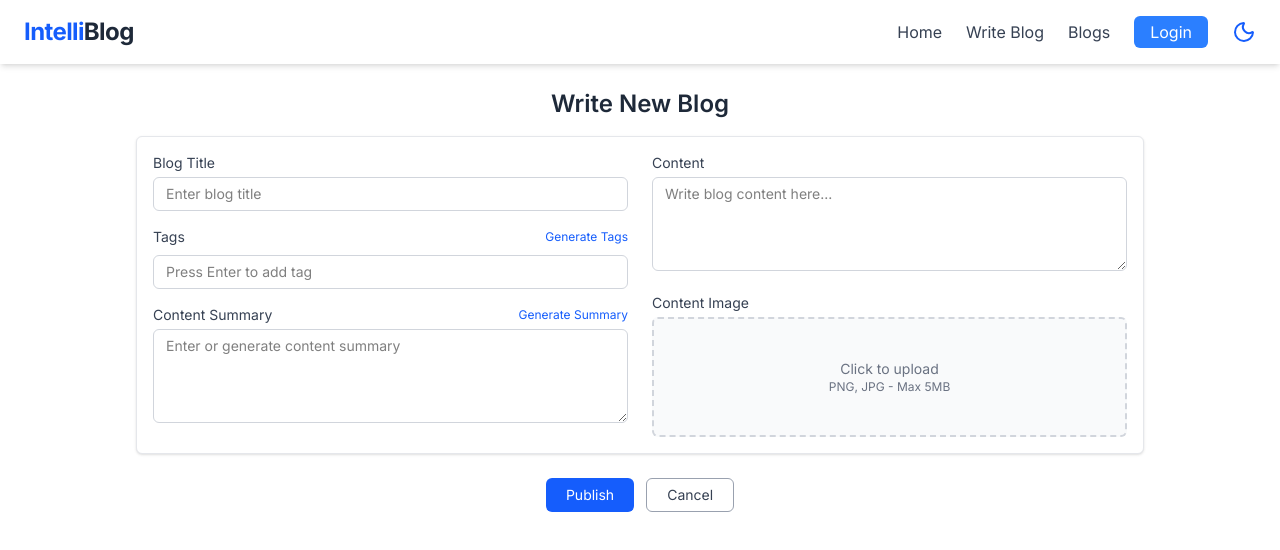
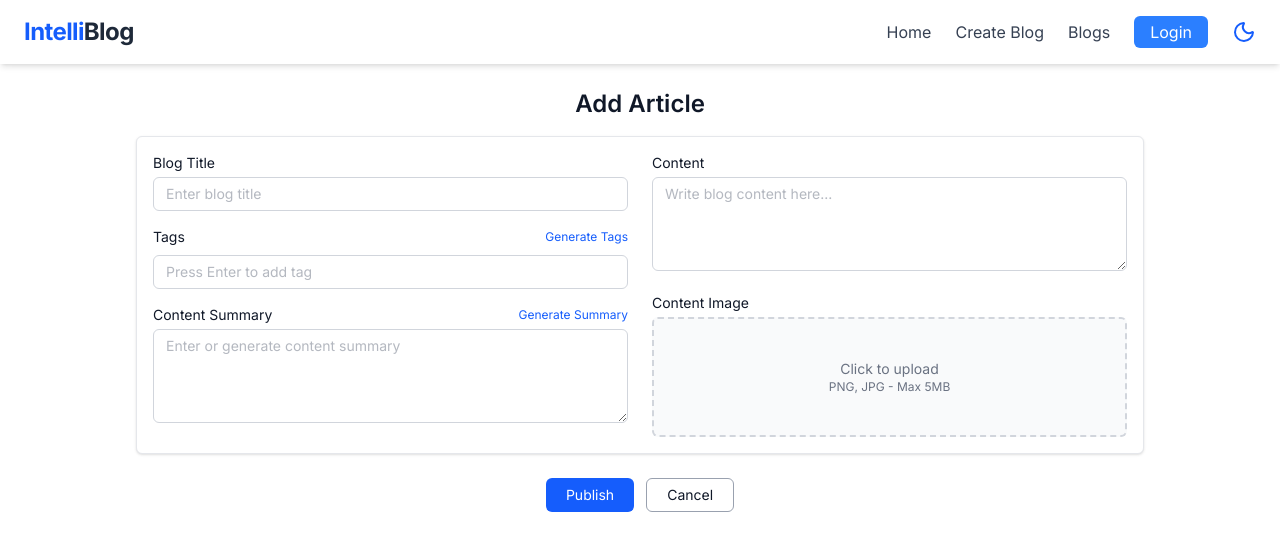
Before and after one commit to hshehriyaralam/AI-Blog-Application, a Next.js app: page /Write in a window 1280 px wide. Shown: the top 550 px of the page. Built offline with nearby package versions, Linux system fonts and the light colour scheme.

Commit message:
apply dark theme in Create Blogs page

```diff
--- a/src/app/Write/page.tsx
+++ b/src/app/Write/page.tsx
@@ -1,5 +1,7 @@
 'use client'
-import { useState, KeyboardEvent, ChangeEvent } from 'react';
+import { useState, KeyboardEvent, ChangeEvent, useContext } from 'react';
+import { ContextTheme} from '../../Context/DarkTheme'
+
 
 interface BlogFormData {
   title: string;
@@ -19,6 +21,7 @@ export default function WriteBlogForm() {
     image: null,
     imagePreview: ''
   });
+  const {themeValue, light, dark, lightText, DarkText} = useContext(ContextTheme)
 
   const handleChange = (e: ChangeEvent<HTMLInputElement | HTMLTextAreaElement>) => {
     const { name, value } = e.target;
@@ -70,32 +73,33 @@ export default function WriteBlogForm() {
   };
 
   return (
-    <div className="max-w-5xl mx-auto px-2 py-6">
-      <h1 className="text-2xl font-semibold text-gray-800 mb-4 text-center">Write New Blog</h1>
+    <div className={`w-full min-h-screen ${themeValue ? light : dark}`}>
+    <div className={`max-w-5xl  mx-auto px-2 py-6`}>
+      <h1 className={`text-2xl font-semibold  mb-4 text-center ${themeValue ? lightText : DarkText} `}>Add Article</h1>
 
-      <div className="grid grid-cols-1 lg:grid-cols-2 gap-6 bg-white border border-gray-200 rounded-md p-4 shadow-sm">
+      <div className={`grid grid-cols-1 lg:grid-cols-2 gap-6  border border-gray-200 ${themeValue ? light : dark}  rounded-md p-4 shadow-sm`}>
         {/* Left Column: Title, Tags, Summary */}
         <div className="space-y-4">
           {/* Title */}
           <div>
-            <label className="block text-sm font-medium text-gray-700 mb-1">Blog Title</label>
+            <label className={`block text-sm font-medium  mb-1 ${themeValue ? lightText : DarkText}    `}>Blog Title</label>
             <input
               type="text"
               name="title"
               value={formData.title}
               onChange={handleChange}
               placeholder="Enter blog title"
-              className="w-full px-3 py-1.5 border border-gray-300 rounded-md text-sm focus:ring-blue-200 focus:ring-1"
+              className={`w-full px-3 py-1.5 border border-gray-300 rounded-md text-sm focus:ring-blue-200 focus:ring-1 text-gray-500  `}
             />
           </div>
 
           {/* Tags */}
           <div>
             <div className="flex justify-between items-center mb-1">
-              <label className="text-sm font-medium text-gray-700">Tags</label>
+              <label className={`text-sm font-medium  ${themeValue ? lightText : DarkText} `}>Tags</label>
               <button
                 onClick={generateTags}
-                className="text-xs text-blue-600 hover:underline"
+                className="text-xs text-blue-600 hover:underline cursor-pointer"
               >
                 Generate Tags
               </button>
@@ -110,7 +114,7 @@ export default function WriteBlogForm() {
                   <button
                     type="button"
                     onClick={() => removeTag(i)}
-                    className="text-xs text-blue-500 hover:text-blue-800"
+                    className="text-xs text-blue-500 hover:text-blue-800 cursor-pointer"
                   >
                     ×
                   </button>
@@ -121,18 +125,18 @@ export default function WriteBlogForm() {
               type="text"
               onKeyDown={handleTagKeyDown}
               placeholder="Press Enter to add tag"
-              className="w-full px-3 py-1.5 border border-gray-300 rounded-md text-sm focus:ring-1 focus:ring-blue-200"
+              className={`w-full px-3 py-1.5  border border-gray-300 rounded-md text-sm focus:ring-1 focus:ring-blue-200   text-gray-500`}
             />
           </div>
 
           {/* Summary */}
           <div>
             <div className="flex justify-between items-center mb-1">
-              <label className="text-sm font-medium text-gray-700">Content Summary</label>
+              <label className={`text-sm font-medium ${themeValue ? lightText : DarkText} `}>Content Summary</label>
               <button
                 type="button"
                 onClick={generateSummary}
-                className="text-xs text-blue-600 hover:underline"
+                className={`text-xs text-blue-600 hover:underline   cursor-pointer`}
               >
                 Generate Summary
               </button>
@@ -143,7 +147,7 @@ export default function WriteBlogForm() {
               value={formData.summary}
               onChange={handleChange}
               placeholder="Enter or generate content summary"
-              className="w-full px-3 py-1.5 border border-gray-300 rounded-md text-sm focus:ring-1 focus:ring-blue-200"
+              className={`w-full px-3 py-1.5   border border-gray-300 rounded-md text-sm focus:ring-1 focus:ring-blue-200 text-gray-500 `}
             />
           </div>
         </div>
@@ -152,21 +156,21 @@ export default function WriteBlogForm() {
         <div className="space-y-4">
           {/* Content */}
           <div>
-            <label className="block text-sm font-medium text-gray-700 mb-1">Content</label>
+            <label className={`block text-sm font-medium mb-1   ${themeValue ? lightText : DarkText}`}>Content</label>
             <textarea
               name="content"
               rows={4}
               value={formData.content}
               onChange={handleChange}
               placeholder="Write blog content here..."
-              className="w-full px-3 py-1.5 border border-gray-300 rounded-md text-sm focus:ring-1 focus:ring-blue-200"
+              className={`w-full px-3   py-1.5 border border-gray-300 rounded-md text-sm focus:ring-1 focus:ring-blue-200  text-gray-500 `}
             />
           </div>
 
           {/* Image Upload */}
           <div>
-            <label className="block text-sm font-medium text-gray-700 mb-1">Content Image</label>
-            <label className="block w-full h-30 border-2 border-dashed border-gray-300 rounded-md bg-gray-50 cursor-pointer flex items-center justify-center hover:bg-gray-100 transition-colors">
+            <label className={`block text-sm font-medium  mb-1 ${themeValue ? lightText : DarkText} `}>Content Image</label>
+            <label className={`block w-full h-30 border-2 border-dashed border-gray-300 rounded-md  ${themeValue ?  'bg-gray-50' : 'bg-transparent' }     cursor-pointer flex items-center justify-center hover:bg-gray-100 transition-colors`}>
               {formData.imagePreview ? (
                 <img src={formData.imagePreview} alt="Preview" className="w-full h-full object-cover rounded" />
               ) : (
@@ -190,17 +194,18 @@ export default function WriteBlogForm() {
       <div className="mt-6 flex justify-center gap-3">
         <button
           type="button"
-          className="px-5 py-1.5 bg-blue-600 text-white text-sm rounded-md hover:bg-blue-700 transition"
+          className="px-5 py-1.5 bg-blue-600 text-white text-sm rounded-md hover:bg-blue-700 transition cursor-pointer "
         >
           Publish
         </button>
         <button
           type="button"
-          className="px-5 py-1.5 border border-gray-400 text-gray-700 text-sm rounded-md hover:bg-gray-100 transition"
+          className={`px-5 py-1.5 border border-gray-400 ${themeValue ? `  ${lightText} hover:bg-gray-100 ` : `  ${DarkText} hover:bg-gray-500 `} text-sm rounded-md  transition   cursor-pointer`}
         >
           Cancel
         </button>
       </div>
     </div>
+        </div>
   );
 }
--- a/src/components/layout/Navbar.tsx
+++ b/src/components/layout/Navbar.tsx
@@ -23,7 +23,7 @@ export default function Navbar() {
           <nav>
             <ul className={`flex space-x-6 font-medium ${themeValue ? 'text-gray-700' : 'text-gray-200'}`}>
               <li><Link href="/" className="hover:text-blue-500 transition">Home</Link></li>
-              <li><Link href="/Write" className="hover:text-blue-500 transition">Write Blog</Link></li>
+              <li><Link href="/Write" className="hover:text-blue-500 transition">Create Blog</Link></li>
               <li><Link href="/Blogs" className="hover:text-blue-500 transition">Blogs</Link></li>
               <li>
                 <Link href="/Login" className="bg-blue-500 hover:bg-blue-600 text-white px-4 py-1.5 rounded-md transition">
```
